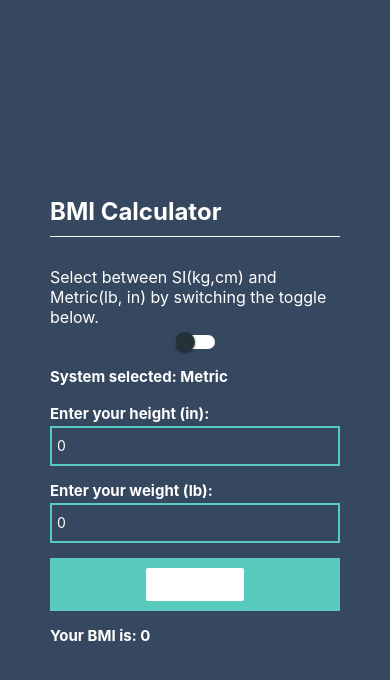
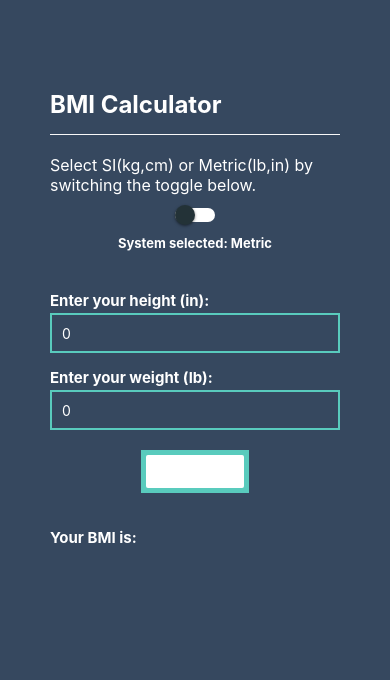
Before and after one commit to CarlosACifuentes/ReactNative-BMI-Calculator, a React Native app: screen / in a window 390 px wide. Shown: the top 680 px of the page. Built offline with nearby package versions, Linux system fonts and the light colour scheme.

Commit message:
styling complete

```diff
--- a/App.js
+++ b/App.js
@@ -5,7 +5,7 @@ import {TextInput, Text, View, Button, StyleSheet, Switch} from 'react-native';
 export default function calculateBMI() {
   const [height, heightReceived] = React.useState('0');
   const [weight, onWeightReceived] = React.useState('0');
-  const [BMI, onCalculateBMI] = React.useState('0');
+  const [BMI, onCalculateBMI] = React.useState('');
   const [isEnabled, setIsEnabled] = useState(false);
   const toggleSwitch = () => setIsEnabled(previousState => !previousState);
 
@@ -14,7 +14,7 @@ export default function calculateBMI() {
 
       <View style = {styles.header}><Text style = {styles.title}>BMI Calculator</Text></View>
 
-      <Text style = {styles.description}>Select between SI(kg,cm) and Metric(lb, in) by switching the toggle below.</Text>
+      <Text style = {styles.description}>Select SI(kg,cm) or Metric(lb,in) by switching the toggle below.</Text>
 
       <Switch
         ios_backgroundColor="#fff"
@@ -24,7 +24,7 @@ export default function calculateBMI() {
         value={isEnabled}
       />
 
-      <Text style = {styles.text}>{isEnabled ? 'System selected: SI' : 'System selected: Metric'}</Text>
+      <Text style = {styles.systemSelected}>{isEnabled ? 'System selected: SI' : 'System selected: Metric'}</Text>
 
       <Text style = {styles.text}>
         {isEnabled ? 'Enter your height (cm):' : 'Enter your height (in):'}
@@ -65,16 +65,17 @@ export default function calculateBMI() {
 const styles = StyleSheet.create({
   container: {
     flex: 1,
-    justifyContent: 'center',
+    justifyContent: 'flex-start',
     backgroundColor: '#36485f',
-    alignItems: "center",
+    alignItems: 'center',
+    paddingTop: 90,
     paddingLeft: 50,
     paddingRight: 50,
   },
   header: {
     alignSelf:'stretch',
-    paddingBottom: 10,
-    marginBottom: 30,
+    paddingBottom: 15,
+    marginBottom: 20,
     borderBottomColor: '#f8f8f8',
     borderBottomWidth: 1,
   },
@@ -87,7 +88,15 @@ const styles = StyleSheet.create({
     alignSelf: 'stretch',
     fontSize: 16,
     color: '#fff',
-    paddingBottom: 5,
+    paddingBottom: 10,
+
+  },
+  systemSelected: {
+    fontSize: 13,
+    color: '#fff',
+    paddingBottom: 25,
+    paddingTop: 10,
+    fontWeight: 'bold'
   },
   text: {
     alignSelf: 'stretch',
@@ -103,15 +112,15 @@ const styles = StyleSheet.create({
     borderColor: '#59cbbd',
     borderWidth: 2,
     color: '#fff',
-    paddingStart: 5,
+    paddingStart: 10,
   },
   buttonView: {
-      alignSelf: 'stretch',
+      //alignSelf: 'stretch',
       alignItems: 'center',
       backgroundColor: '#59cbbd',
-      padding:10,
-      marginTop: 15,
-
+      padding:5,
+      marginTop: 20,
+      marginBottom: 20,
   },
 
 
```
